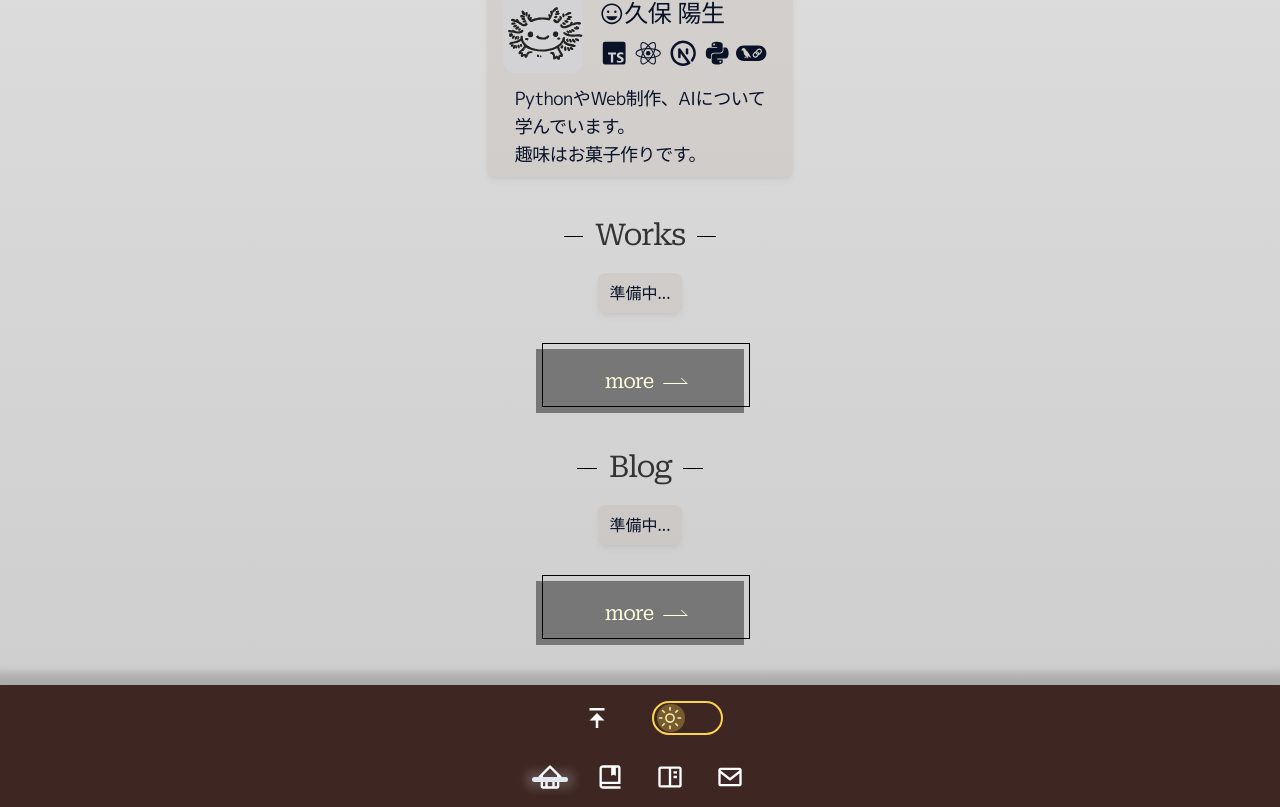
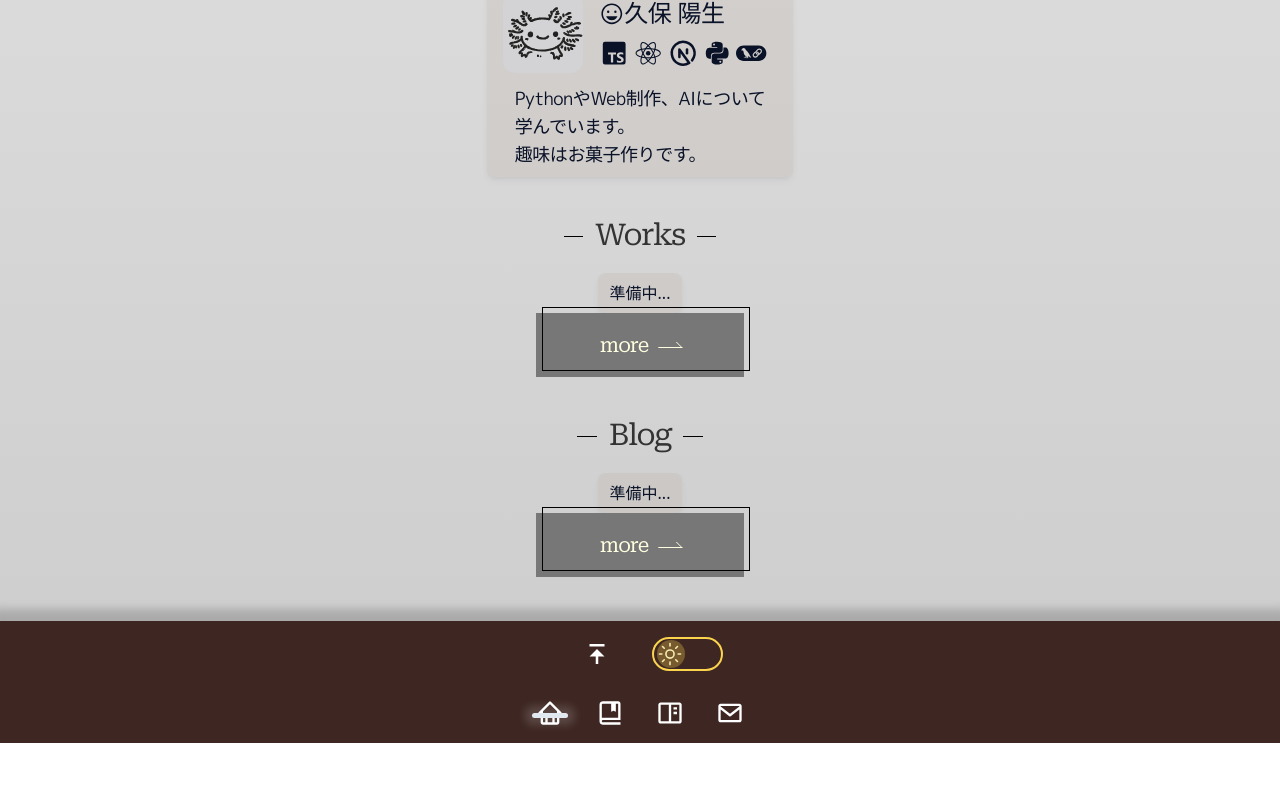
Before and after one commit to haruki26/react-next-portfolio, a Next.js app: page / in a window 1280 px wide. Shown: the part 992-1799 px from the top of the page. After the commit the page ends 1735 px from the top, so only its background shows below. Built offline with nearby package versions, Linux system fonts and the light colour scheme.

Commit message:
Buttonの謎変形を削除

```diff
--- a/src/components/Button/index.tsx
+++ b/src/components/Button/index.tsx
@@ -9,33 +9,31 @@ type Props = {
 
 const Button: React.FC<Props> = ({ children, href }) => {
     return (
-        <div className="h-24 w-full pt-9 sm:flex">
+        <div className="w-full flex">
             <button
                 type="button"
                 className={cn(
-                    "w-screen h-16 bg-muted absolute left-[60%] skew-x-2",
-                    "before:w-full before:block before:h-full before:border-black before:border-[1.5px]",
+                    "h-16 w-52 bg-muted mx-auto relative",
+                    "before:absolute before:top-0 before:left-0 before:w-full before:h-full",
+                    "before:w-full before:h-full before:border-black before:border-[1.5px]",
                     "before:transform before:translate-x-[6px] before:-translate-y-[6px]",
                     "hover:before:translate-x-0 hover:before:translate-y-0",
                     "before:transition before:duration-300",
-                    "sm:w-52 sm:static sm:mx-auto sm:skew-x-0",
                     "dark:before:border-slate-300"
                 )}
             >
-                <div className="h-full w-full absolute top-0 left-0">
                 <Link href={href}>
                     <div className={cn(
-                            "h-full w-full flex items-center pl-12 xs:pl-20 sm:pl-[4.3rem]",
+                        "h-full w-full flex items-center justify-center",
                         "after:inline-block after:w-[1.5rem] after:h-[0.4rem] after:ml-2 after:my-auto after:pr-1",
                         "after:border-solid after:border-b-[1px] after:border-r-[1px] after:border-muted-foreground",
                         "after:skew-x-[45deg] after:transition after:duration-300 hover:after:translate-x-1",
                     )}>
-                            <span className="font-roboto text-xl text-muted-foreground font-light tracking-tighter -skew-x-2 sm:skew-x-0">
+                        <span className="font-roboto text-xl text-muted-foreground font-light tracking-tighter">
                             {children}
                         </span>
                     </div>
                 </Link>
-                </div>
             </button>
         </div>
     );
```
Lines whose indentation alone changed are shown as unchanged.
